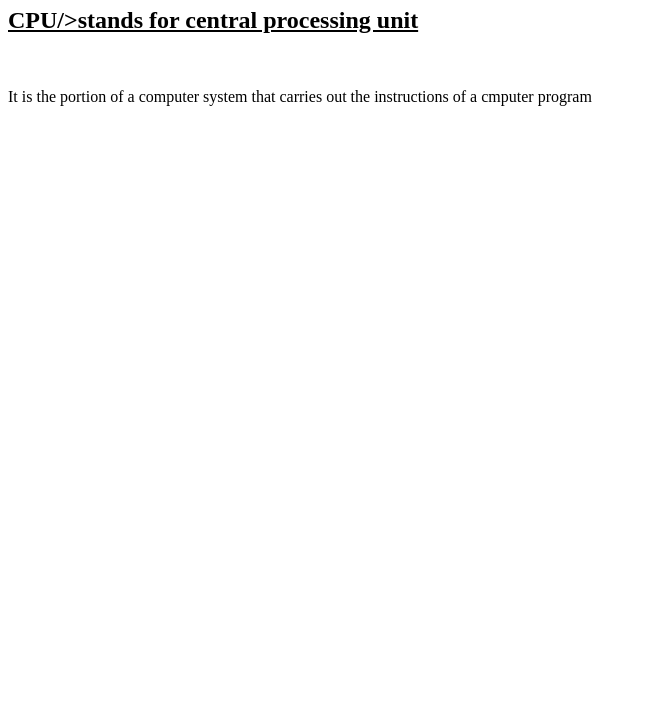
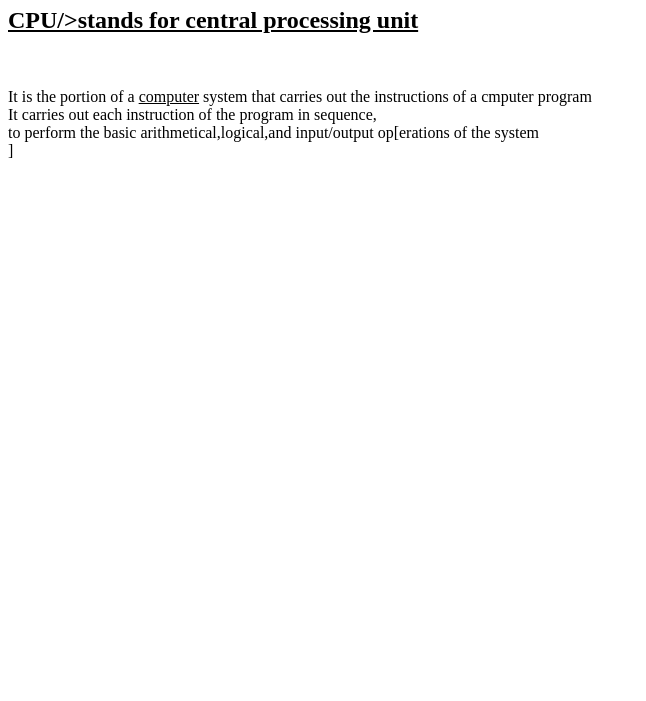
Before and after one commit to iamneo-production/ddddbfbacbffafaadaeccdfffebaeceaec, a website: page public/index.html in a window 1280 px wide. Shown: the part 99-800 px from the top of the page, without its empty margins (0-646 px from the left). Drawn offline with Linux system fonts and the light colour scheme.

Commit message:
Backup Commit

```diff
--- a/public/index.html
+++ b/public/index.html
@@ -6,10 +6,9 @@
 <body>
 <h1>CPU</h1>
 <h2><u>CPU/>stands for central processing unit</u></h2><br>
-<p>It is the portion of a computer system that carries out the instructions of a cmputer program
-
-
-
+<p>It is the portion of a <u>computer</u> system that carries out the instructions of a cmputer program<br>
+It carries out each instruction of the program in sequence,<br>
+to perform the basic arithmetical,logical,and input/output op[erations of the system<br>]
 
 </body>
 </html>
```
